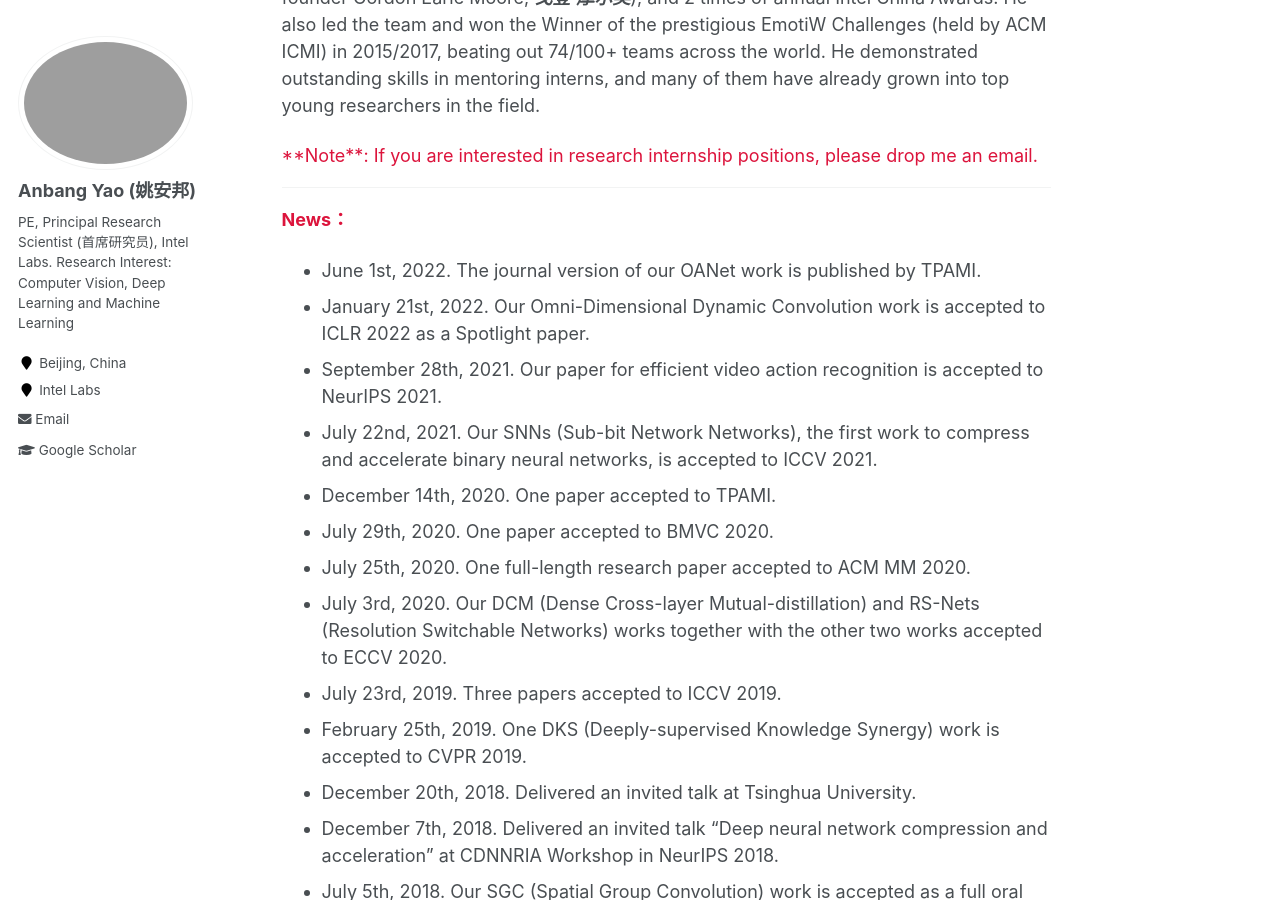
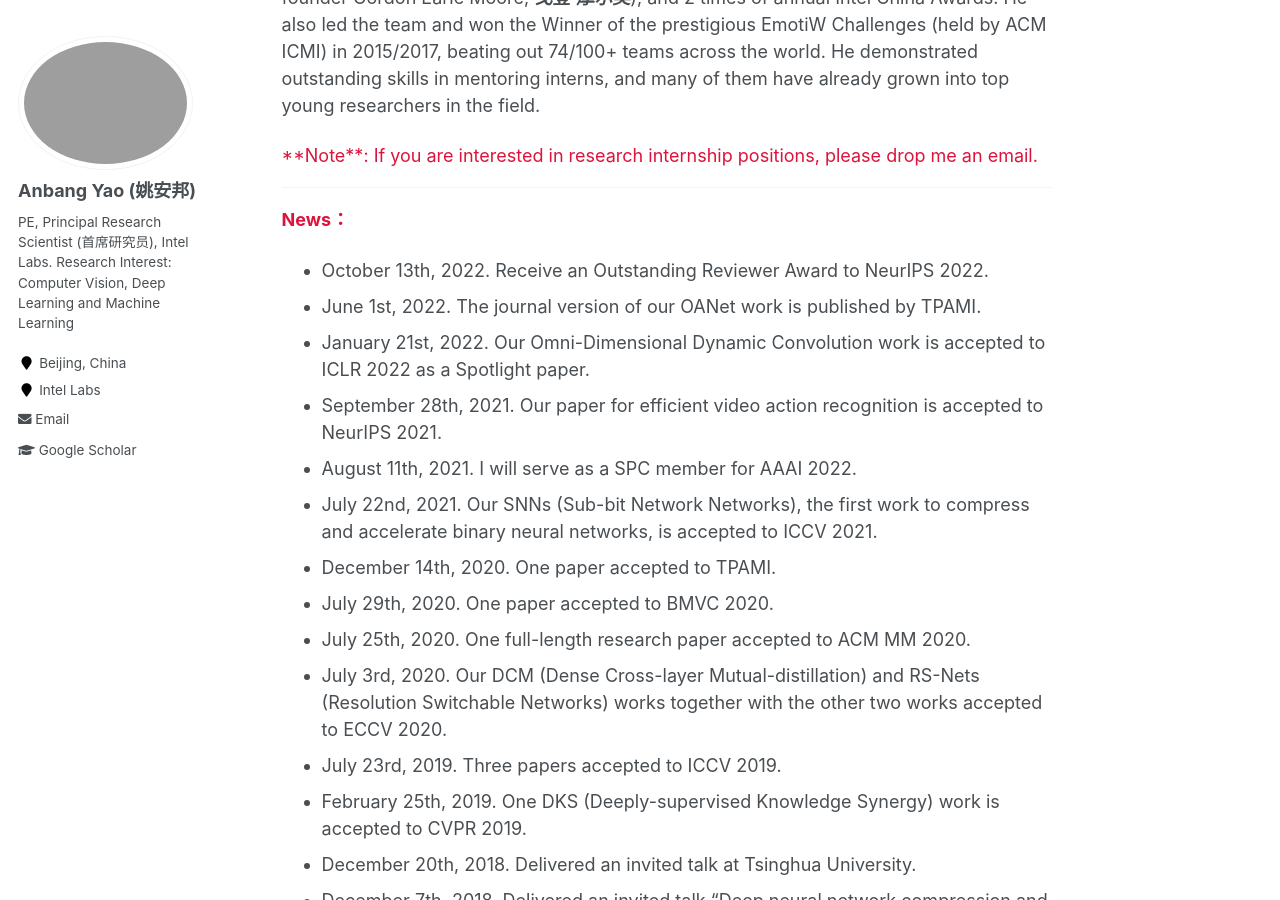
Before and after one commit to YaoAnbang/YaoAnbang.github.io, a Jekyll site: the page built from _pages/about.md, in a window 1280 px wide and 900 px high, scrolled down 529 px. Built offline with Jekyll 4.4.1, drawn with Linux system fonts in a browser that asks for light colours.

Commit message:
Update about.md

```diff
--- a/_pages/about.md
+++ b/_pages/about.md
@@ -17,10 +17,11 @@ Anbang Yao is currently a PE (Principal Engineer) and also a Principal Research
 ---
 **<font color="Crimson">News：</font>**
 
++ October 13th, 2022. Receive an Outstanding Reviewer Award to NeurIPS 2022.
 + June 1st, 2022. The journal version of our OANet work is published by TPAMI.
 + January 21st, 2022. Our Omni-Dimensional Dynamic Convolution work is accepted to ICLR 2022 as a Spotlight paper.
 + September 28th, 2021. Our paper for efficient video action recognition is accepted to NeurIPS 2021.
-<!-- + August 11th, 2021. I will serve as a SPC member for AAAI 2022.-->
++ August 11th, 2021. I will serve as a SPC member for AAAI 2022.
 + July 22nd, 2021. Our SNNs (Sub-bit Network Networks), the first work to compress and accelerate binary neural networks, is accepted to ICCV 2021.
 + December 14th, 2020. One paper accepted to TPAMI.
 + July 29th, 2020. One paper accepted to BMVC 2020.
```
